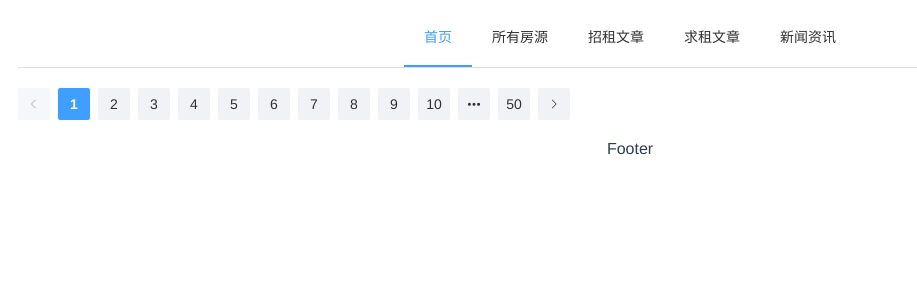
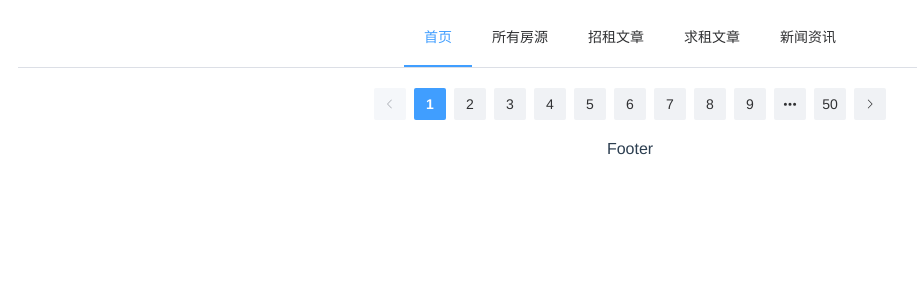
Before and after one commit to isinvon/RentalHousingSystem, a Vue app in the folder house/: page / in a window 1280 px wide. Shown: the top 300 px of the page, without its empty margins (10-927 px from the left). Built offline with nearby package versions, Linux system fonts and the light colour scheme.

Commit message:
add 暴露属性

```diff
--- a/house/src/components/MyPagination.vue
+++ b/house/src/components/MyPagination.vue
@@ -1,6 +1,40 @@
 <template>
+
   <el-pagination background layout="prev, pager, next"
-                 :page-size="20"
-                 :pager-count="11"
-                 :total="1000"/>
+                 :page-size="pageSize"
+                 :pager-count="pageCount"
+                 :total="total"
+                 />
 </template>
+
+<script setup>
+import { defineProps } from 'vue';
+// 定义props，尽管在这个例子中你的模板并没有使用到任何props
+const props = defineProps({
+  // 例如，如果你的分页器需要根据外部传入的总页数动态变化，可以这样定义：
+  total: {
+    type: Number,
+    default: 1000,
+  },
+  currentPage: {
+    type: Number,
+    default: 1,
+  },
+  pageSize: {
+    type: Number,
+    default: 20,
+  },
+  pageCount: {
+    type: Number,
+    default: 10,
+  },
+});
+
+</script>
+
+<style lang="scss" scoped>
+.el-pagination {
+  // 居中
+  justify-content: center
+}
+</style>
--- a/house/src/views/Home.vue
+++ b/house/src/views/Home.vue
@@ -10,7 +10,7 @@
         </el-header>
         <!-- 中间 -->
         <el-main>
-          <MyPagination style="display: flex"/>
+          <MyPagination style="display: flex"  />
         </el-main>
         <!-- 页脚 -->
         <el-footer>Footer</el-footer>
```
